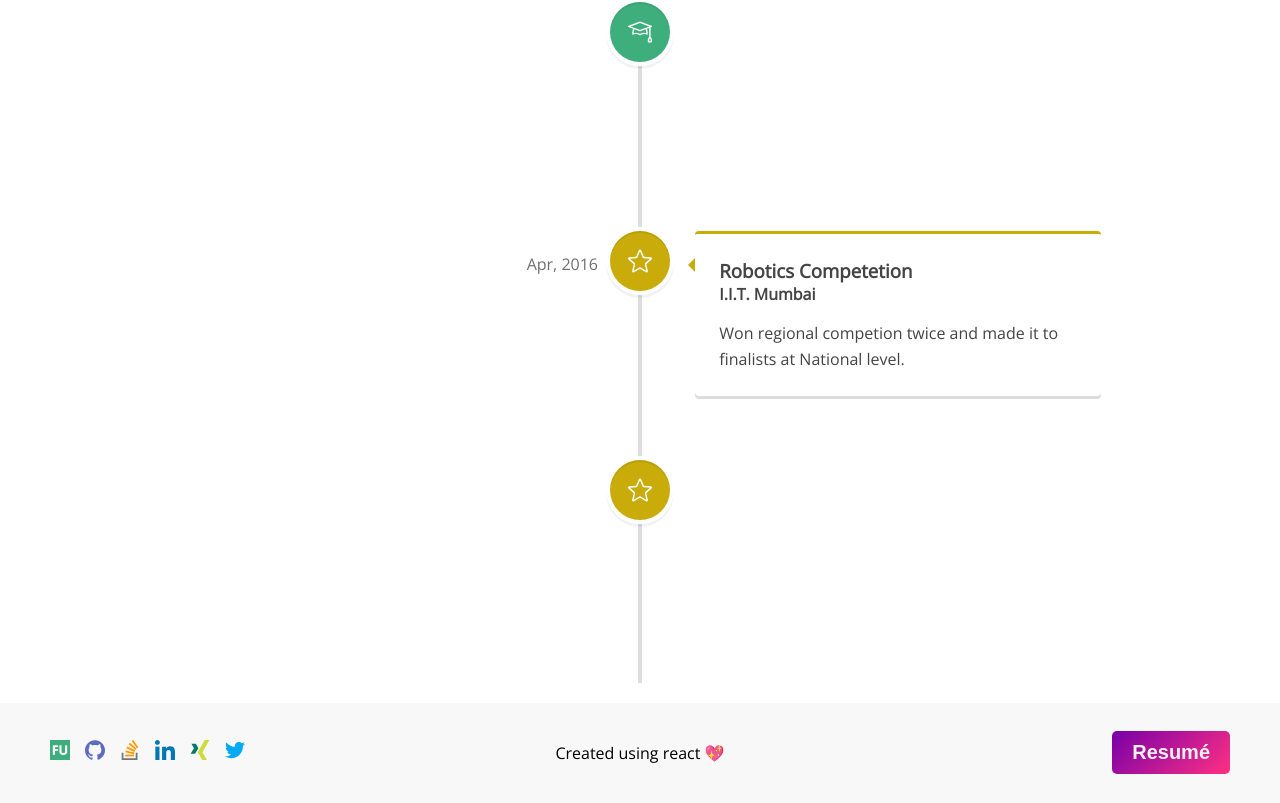
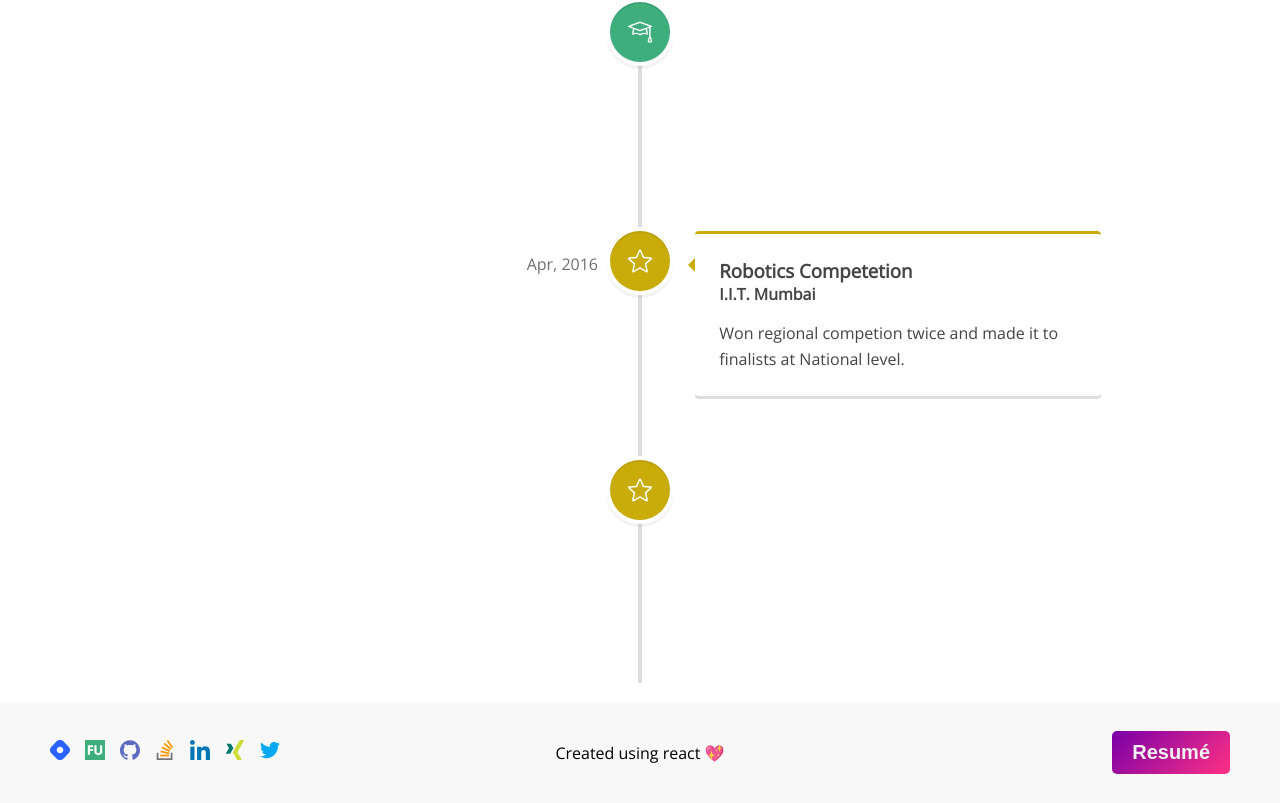
Before and after one commit to indrajitbnikam/indrajeet-me, a React (Create React App) app: page /journey in a window 1280 px wide. Shown: the part 1881-2684 px from the top of the page. Built offline with nearby package versions, Linux system fonts and the light colour scheme.

Commit message:
fix: add hashnode profile link to footer

```diff
--- a/src/components/footer/footer.component.tsx
+++ b/src/components/footer/footer.component.tsx
@@ -1,5 +1,6 @@
 import './footer.scss';
 import fullyUnderstood from '../../assets/fu-icon.png';
+import { ReactComponent as HashnodeLogo } from '../../assets/hashnode.svg';
 import { ReactComponent as LinkedinLogo } from '../../assets/linkedin.svg';
 import { ReactComponent as XingLogo } from '../../assets/xing.svg';
 import { ReactComponent as GithubLogo } from '../../assets/github.svg';
@@ -15,6 +16,9 @@ const Footer = () => {
   <div className='footer-container'>
     <div className='footer-social-media'>
       <div className='footer-links'>
+        <span onClick={() => openLink('https://hashnode.com/@indrajitbnikam')}>
+          <HashnodeLogo className='icon' />
+        </span>
         <span onClick={() => openLink('https://fullyunderstood.com/author/indrajitbnikam/')}>
           <img src={fullyUnderstood} alt='Fullyunderstood logo' className='icon'/>
         </span>
```
Also changed, not shown: src/assets/hashnode.svg (added).
